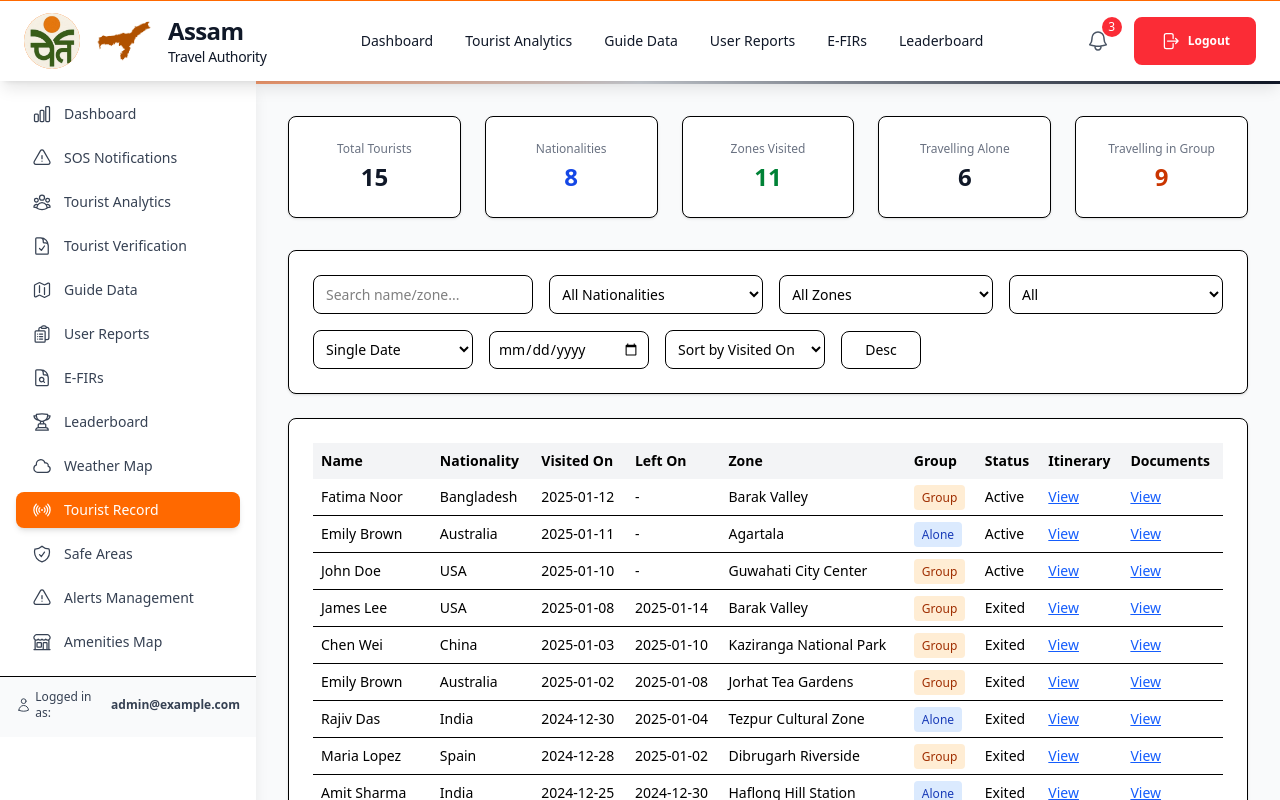
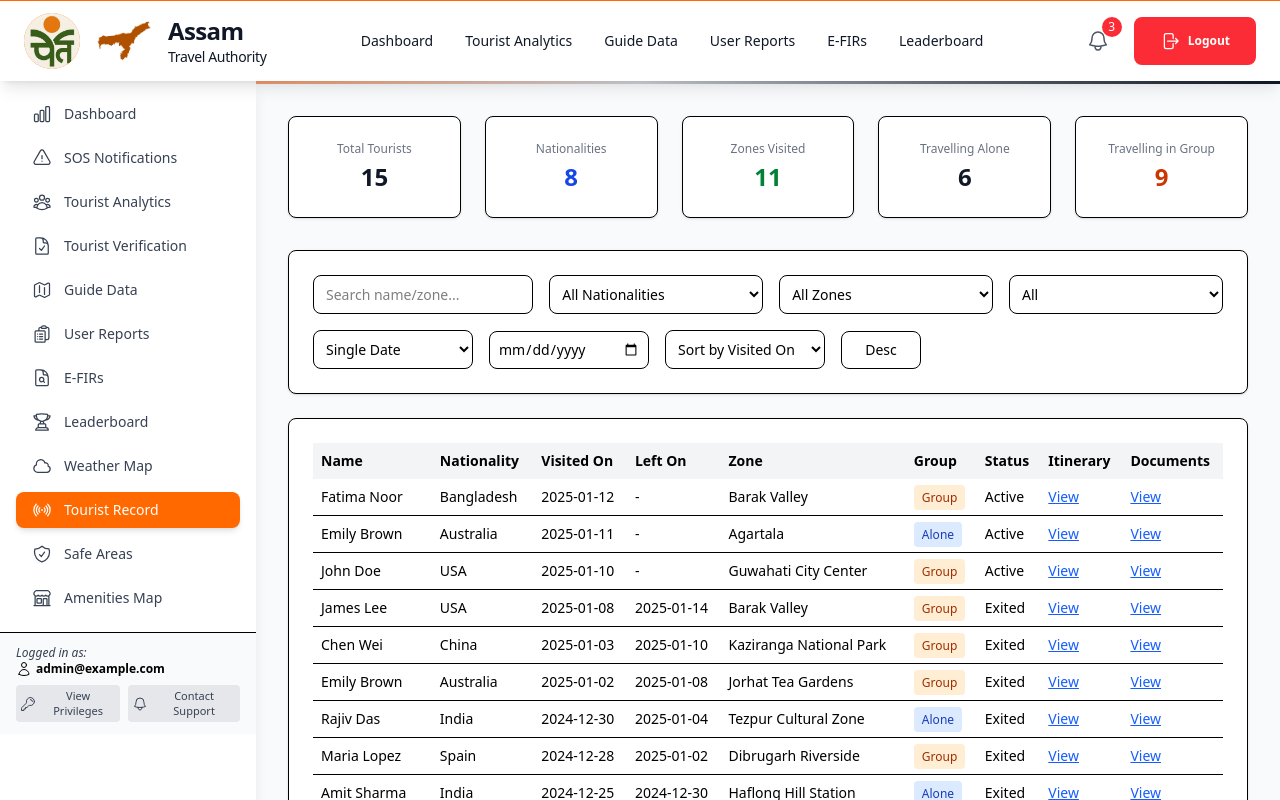
Before and after one commit to parthratra11/YatraBook, a Next.js app in the folder Dashboard/authority/: page /admin/tourist-record in a window 1280 px wide. Shown: the top 800 px of the page. Built offline with nearby package versions, Linux system fonts and the light colour scheme.

Commit message:
Side menu updated

```diff
--- a/Dashboard/authority/app/admin/alerts-management/page.tsx
+++ /dev/null
@@ -1,98 +0,0 @@
-"use client";
-
-import { ExclamationTriangleIcon } from "@heroicons/react/24/outline";
-import SideMenu from "../components/SideMenu";
-import Navbar from "../components/Navbar";
-import { useState } from "react";
-
-const dummyAlerts = [
-  {
-    id: "A-001",
-    type: "SOS",
-    location: "Guwahati",
-    status: "Active",
-    evidence: "Photo, Location",
-    time: "2025-01-09 14:30",
-  },
-  {
-    id: "A-002",
-    type: "Weather",
-    location: "Shillong",
-    status: "Resolved",
-    evidence: "Report, Location",
-    time: "2025-01-09 13:15",
-  },
-  {
-    id: "A-003",
-    type: "Trespassing",
-    location: "Kohima",
-    status: "Filed",
-    evidence: "Video, Location",
-    time: "2025-01-09 12:45",
-  },
-];
-
-export default function AlertsManagementPage() {
-  const [activeMenuItem, setActiveMenuItem] = useState("Alerts Management");
-
-  return (
-    <div className="min-h-screen bg-gray-50">
-      <Navbar
-        activeMenuItem={activeMenuItem}
-        setActiveMenuItem={setActiveMenuItem}
-      />
-      <SideMenu
-        activeMenuItem={activeMenuItem}
-        setActiveMenuItem={setActiveMenuItem}
-      />
-      <div className="flex-1 ml-64 p-8">
-        <h1 className="text-2xl font-bold text-gray-900 mb-2 flex items-center gap-2">
-          <ExclamationTriangleIcon className="w-7 h-7 text-orange-500" />
-          Alerts Management
-        </h1>
-        <p className="text-gray-700 mb-6">
-          Automated alert dispatch and evidence logging for incidents and
-          emergencies.
-        </p>
-        <div className="bg-white border rounded-lg shadow p-6">
-          <table className="w-full text-sm">
-            <thead>
-              <tr className="bg-gray-100">
-                <th className="p-2 text-left">Alert ID</th>
-                <th className="p-2 text-left">Type</th>
-                <th className="p-2 text-left">Location</th>
-                <th className="p-2 text-left">Status</th>
-                <th className="p-2 text-left">Evidence</th>
-                <th className="p-2 text-left">Time</th>
-              </tr>
-            </thead>
-            <tbody>
-              {dummyAlerts.map((a) => (
-                <tr key={a.id} className="border-b">
-                  <td className="p-2">{a.id}</td>
-                  <td className="p-2">{a.type}</td>
-                  <td className="p-2">{a.location}</td>
-                  <td className="p-2">
-                    <span
-                      className={`px-2 py-1 rounded text-xs font-medium ${
-                        a.status === "Active"
-                          ? "bg-orange-100 text-orange-800"
-                          : a.status === "Resolved"
-                          ? "bg-green-100 text-green-800"
-                          : "bg-blue-100 text-blue-800"
-                      }`}
-                    >
-                      {a.status}
-                    </span>
-                  </td>
-                  <td className="p-2">{a.evidence}</td>
-                  <td className="p-2">{a.time}</td>
-                </tr>
-              ))}
-            </tbody>
-          </table>
-        </div>
-      </div>
-    </div>
-  );
-}
--- a/Dashboard/authority/app/admin/components/SideMenu.tsx
+++ b/Dashboard/authority/app/admin/components/SideMenu.tsx
@@ -92,11 +92,7 @@ export default function SideMenu({
       icon: <ShieldCheckIcon className="w-5 h-5" />,
       href: "/admin/safe-areas",
     },
-    {
-      name: "Alerts Management",
-      icon: <ExclamationTriangleIcon className="w-5 h-5" />,
-      href: "/admin/alerts-management",
-    },
+
     {
       name: "Amenities Map",
       icon: <BuildingStorefrontIcon className="w-5 h-5" />,
@@ -127,10 +123,32 @@ export default function SideMenu({
           </nav>
         </div>
         <div className="px-4 py-3 border-t bg-gray-50 flex flex-col items-start text-xs">
-          <div className="flex items-center gap-1 mb-1 text-gray-700">
+          <div className="flex items-center gap-1 mb-0 text-gray-700 italic">
+            <span>Logged in as:</span>
+          </div>
+          <div className="flex flex-row gap-1 mb-2">
             <UserIcon className="w-4 h-4" />
-            <span>Logged in as: </span>
-            <span className="font-bold">admin@example.com</span>
+            <span className="font-bold text-md">admin@example.com</span>
+          </div>
+          <div className="flex flex-row gap-2">
+            <button
+              className="flex items-center gap-1 px-1 py-1 rounded bg-gray-200 text-xs text-gray-700 hover:bg-gray-300"
+              style={{ fontSize: "11px" }}
+              onClick={() => alert("Privileges: Full admin access (dummy)")}
+            >
+              <KeyIcon className="w-4 h-4" />
+              View Privileges
+            </button>
+            <button
+              className="flex items-center gap-1 px-1 py-1 rounded bg-gray-200 text-xs text-gray-700 hover:bg-gray-300"
+              style={{ fontSize: "11px" }}
+              onClick={() =>
+                alert("Contact support at support@yatrabook.com (dummy)")
+              }
+            >
+              <BellIcon className="w-4 h-4" />
+              Contact Support
+            </button>
           </div>
         </div>
       </div>
```
